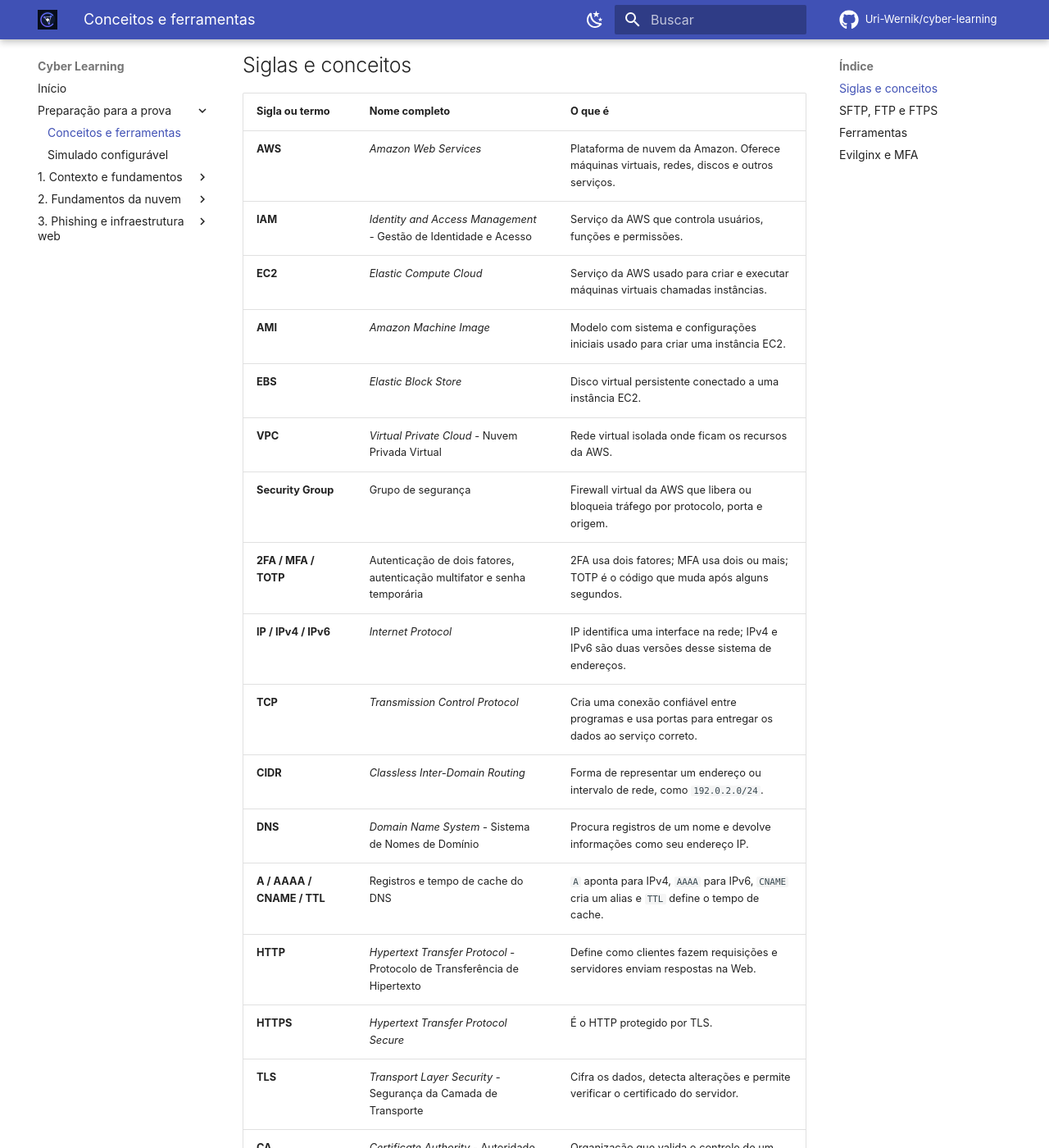
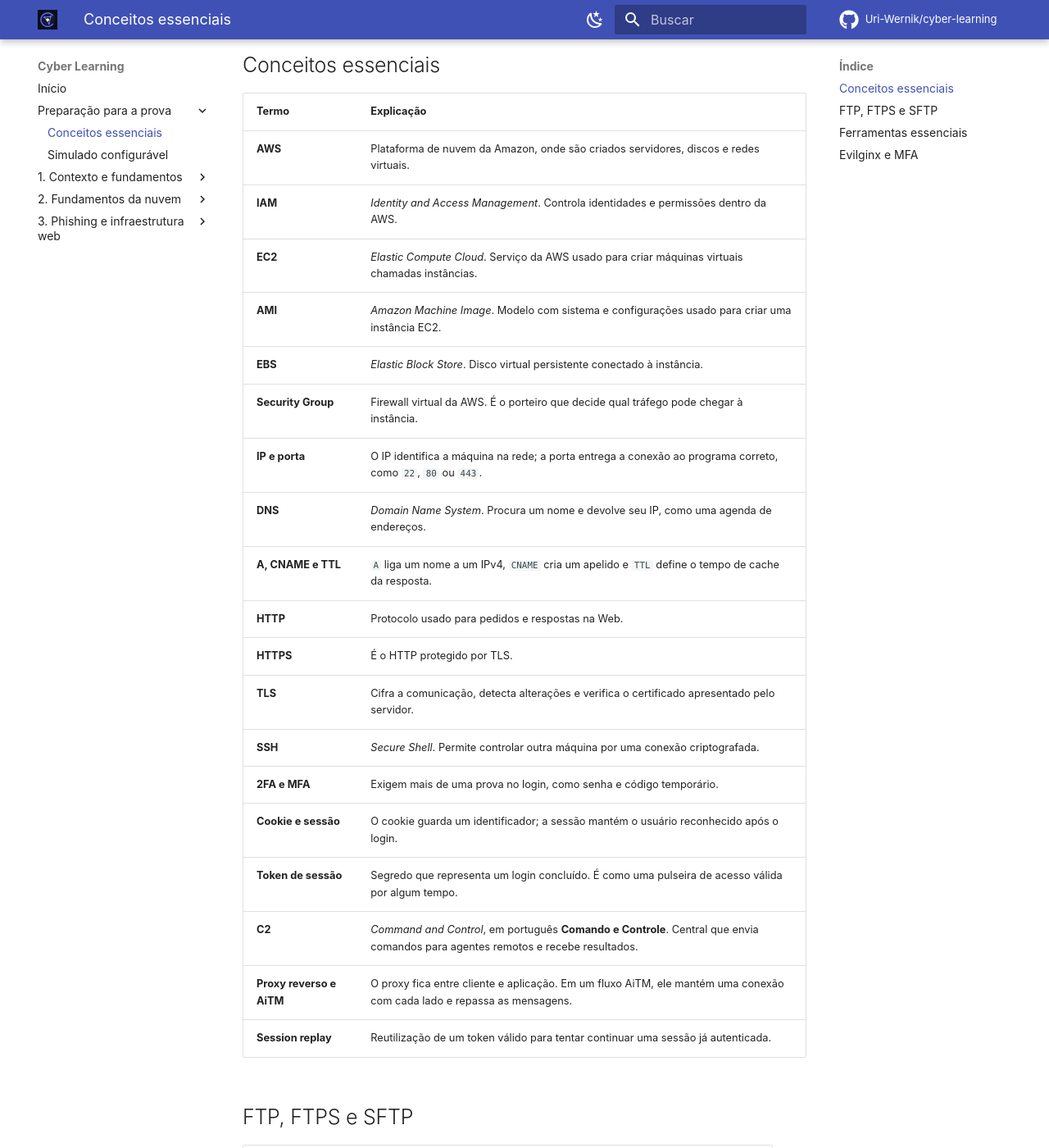
Before and after one commit to Uri-Wernik/cyber-learning, an MkDocs documentation site: the page built from Cloud-Based Hacking/04-preparacao-para-prova/01-guia-de-estudo.md, in a window 1280 px wide and 1400 px high, scrolled down 224 px. Shown: the whole window at 82% size. Built offline with MkDocs 1.6.1 and Material for MkDocs 9.7.7, drawn with Linux system fonts in a browser that asks for light colours; some of the changed text lies outside the part shown.

Commit message:
docs: keep only essential course concepts
Co-authored-by: Copilot <223556219+Copilot@users.noreply.github.com>

```diff
--- a/Cloud-Based Hacking/04-preparacao-para-prova/01-guia-de-estudo.md
+++ b/Cloud-Based Hacking/04-preparacao-para-prova/01-guia-de-estudo.md
@@ -1,67 +1,52 @@
-# Siglas, conceitos e ferramentas do curso
+# O essencial das aulas 1 a 22
 
-Resumo das siglas e tecnologias estudadas nas aulas 1 a 22.
+Somente os conceitos e as ferramentas mais importantes do curso.
 
-## Siglas e conceitos
+## Conceitos essenciais
 
-| Sigla ou termo | Nome completo | O que é |
-|---|---|---|
-| **AWS** | *Amazon Web Services* | Plataforma de nuvem da Amazon. Oferece máquinas virtuais, redes, discos e outros serviços. |
-| **IAM** | *Identity and Access Management* - Gestão de Identidade e Acesso | Serviço da AWS que controla usuários, funções e permissões. |
-| **EC2** | *Elastic Compute Cloud* | Serviço da AWS usado para criar e executar máquinas virtuais chamadas instâncias. |
-| **AMI** | *Amazon Machine Image* | Modelo com sistema e configurações iniciais usado para criar uma instância EC2. |
-| **EBS** | *Elastic Block Store* | Disco virtual persistente conectado a uma instância EC2. |
-| **VPC** | *Virtual Private Cloud* - Nuvem Privada Virtual | Rede virtual isolada onde ficam os recursos da AWS. |
-| **Security Group** | Grupo de segurança | Firewall virtual da AWS que libera ou bloqueia tráfego por protocolo, porta e origem. |
-| **2FA / MFA / TOTP** | Autenticação de dois fatores, autenticação multifator e senha temporária | 2FA usa dois fatores; MFA usa dois ou mais; TOTP é o código que muda após alguns segundos. |
-| **IP / IPv4 / IPv6** | *Internet Protocol* | IP identifica uma interface na rede; IPv4 e IPv6 são duas versões desse sistema de endereços. |
-| **TCP** | *Transmission Control Protocol* | Cria uma conexão confiável entre programas e usa portas para entregar os dados ao serviço correto. |
-| **CIDR** | *Classless Inter-Domain Routing* | Forma de representar um endereço ou intervalo de rede, como `192.0.2.0/24`. |
-| <span id="dns"></span>**DNS** | *Domain Name System* - Sistema de Nomes de Domínio | Procura registros de um nome e devolve informações como seu endereço IP. |
-| **A / AAAA / CNAME / TTL** | Registros e tempo de cache do DNS | `A` aponta para IPv4, `AAAA` para IPv6, `CNAME` cria um alias e `TTL` define o tempo de cache. |
-| **HTTP** | *Hypertext Transfer Protocol* - Protocolo de Transferência de Hipertexto | Define como clientes fazem requisições e servidores enviam respostas na Web. |
-| <span id="https"></span>**HTTPS** | *Hypertext Transfer Protocol Secure* | É o HTTP protegido por TLS. |
-| **TLS** | *Transport Layer Security* - Segurança da Camada de Transporte | Cifra os dados, detecta alterações e permite verificar o certificado do servidor. |
-| **CA** | *Certificate Authority* - Autoridade Certificadora | Organização que valida o controle de um nome e assina certificados TLS. |
-| **ACME** | *Automatic Certificate Management Environment* | Protocolo que automatiza a emissão e a renovação de certificados TLS. |
-| **SSH** | *Secure Shell* | Protocolo para acessar e controlar outra máquina por uma conexão criptografada. |
-| **HTML / CSS / JS / DOM** | Estrutura, estilo, comportamento e modelo da página | HTML organiza, CSS estiliza, JavaScript controla ações e o DOM representa a página na memória. |
-| **POST / PHP** | Método HTTP e linguagem de servidor | POST envia dados no corpo da requisição; PHP processa esses dados no servidor. |
-| **C2** | *Command and Control* - Comando e Controle | Central que envia comandos para agentes remotos e recebe os resultados. |
-| **AiTM** | *Adversary-in-the-Middle* - Adversário no Meio | Intermediário ativo que mantém uma conexão com cada lado e repassa as mensagens. |
-| <span id="token-de-sessao"></span>**Token de sessão** | Identificador secreto de uma sessão | Representa um login concluído e permite que o servidor reconheça o usuário nas próximas requisições. |
-| <span id="session-replay"></span>**Session replay** | Reutilização de sessão | Uso de um token válido em outro cliente para tentar continuar a sessão já autenticada. |
-| **WebAuthn / FIDO2 / Passkey** | Padrões de autenticação ligados ao domínio | Usam criptografia em vez de uma senha reutilizável e são mais resistentes a proxies de phishing. |
+| Termo | Explicação |
+|---|---|
+| **AWS** | Plataforma de nuvem da Amazon, onde são criados servidores, discos e redes virtuais. |
+| **IAM** | *Identity and Access Management*. Controla identidades e permissões dentro da AWS. |
+| **EC2** | *Elastic Compute Cloud*. Serviço da AWS usado para criar máquinas virtuais chamadas instâncias. |
+| **AMI** | *Amazon Machine Image*. Modelo com sistema e configurações usado para criar uma instância EC2. |
+| **EBS** | *Elastic Block Store*. Disco virtual persistente conectado à instância. |
+| **Security Group** | Firewall virtual da AWS. É o porteiro que decide qual tráfego pode chegar à instância. |
+| **IP e porta** | O IP identifica a máquina na rede; a porta entrega a conexão ao programa correto, como `22`, `80` ou `443`. |
+| <span id="dns"></span>**DNS** | *Domain Name System*. Procura um nome e devolve seu IP, como uma agenda de endereços. |
+| **A, CNAME e TTL** | `A` liga um nome a um IPv4, `CNAME` cria um apelido e `TTL` define o tempo de cache da resposta. |
+| **HTTP** | Protocolo usado para pedidos e respostas na Web. |
+| <span id="https"></span>**HTTPS** | É o HTTP protegido por TLS. |
+| **TLS** | Cifra a comunicação, detecta alterações e verifica o certificado apresentado pelo servidor. |
+| **SSH** | *Secure Shell*. Permite controlar outra máquina por uma conexão criptografada. |
+| **2FA e MFA** | Exigem mais de uma prova no login, como senha e código temporário. |
+| **Cookie e sessão** | O cookie guarda um identificador; a sessão mantém o usuário reconhecido após o login. |
+| <span id="token-de-sessao"></span>**Token de sessão** | Segredo que representa um login concluído. É como uma pulseira de acesso válida por algum tempo. |
+| **C2** | *Command and Control*, em português **Comando e Controle**. Central que envia comandos para agentes remotos e recebe resultados. |
+| **Proxy reverso e AiTM** | O proxy fica entre cliente e aplicação. Em um fluxo AiTM, ele mantém uma conexão com cada lado e repassa as mensagens. |
+| <span id="session-replay"></span>**Session replay** | Reutilização de um token válido para tentar continuar uma sessão já autenticada. |
 
-## SFTP, FTP e FTPS
+## FTP, FTPS e SFTP
 
-| Sigla | Nome completo | O que é |
-|---|---|---|
-| **FTP** | *File Transfer Protocol* - Protocolo de Transferência de Arquivos | Transfere arquivos, mas não possui criptografia nativa. |
-| **FTPS** | *FTP over TLS* | É o FTP protegido por TLS. |
-| **SFTP** | *SSH File Transfer Protocol* | Transfere arquivos dentro do SSH, normalmente pela porta `22`. Não é FTP com SSH. |
+| Protocolo | Explicação |
+|---|---|
+| **FTP** | Transfere arquivos, mas não possui criptografia nativa. |
+| **FTPS** | É o FTP protegido por TLS. |
+| **SFTP** | Transfere arquivos dentro do SSH, normalmente pela porta `22`. Não é FTP com SSH. |
 
-## Ferramentas
+## Ferramentas essenciais
 
-| Ferramenta | O que faz |
+| Ferramenta | Para que serve |
 |---|---|
-| **AWS Console** | Painel usado para criar e administrar recursos da AWS. |
-| **Kali Linux** | Distribuição Linux que reúne ferramentas de redes e segurança. |
-| **OpenSSH** | Implementa o cliente `ssh`, o servidor `sshd` e o SFTP. |
-| <span id="apache"></span>**Apache** | Servidor web que recebe requisições HTTP/HTTPS e entrega arquivos ou conteúdo processado. |
-| **FileZilla** | Cliente gráfico usado para enviar e baixar arquivos; no curso, utiliza SFTP. |
-| **APT / systemctl** | APT instala pacotes; `systemctl` inicia, para e consulta serviços do Linux. |
-| **ss / curl** | `ss` mostra portas em escuta; `curl` envia requisições e mostra respostas HTTP/HTTPS. |
-| **chown** | Altera o usuário e o grupo proprietários de arquivos e diretórios. |
-| **dig / Resolve-DnsName** | Consultam registros DNS no Linux e no Windows. |
-| **Let's Encrypt** | Autoridade certificadora que emite certificados TLS automaticamente. |
-| <span id="certbot"></span>**Certbot** | Cliente ACME que solicita certificados e pode configurar o Apache. |
-| **Git / Go / Make** | Git baixa o código, Go é a linguagem do Evilginx e Make executa as etapas de compilação. |
-| <span id="evilginx"></span>**Evilginx** | Framework de proxy reverso AiTM que intermedeia logins e pode observar o token emitido após o MFA. |
-| **Phishlet** | Arquivo de configuração do Evilginx que descreve hosts, caminhos e cookies de um fluxo. |
+| **Kali Linux** | Sistema Linux que reúne ferramentas de redes e segurança. |
+| <span id="apache"></span>**Apache** | Servidor web. Funciona como um garçom: recebe o pedido, busca o conteúdo e entrega a resposta. |
+| **PHP** | Linguagem executada no servidor para receber dados, aplicar regras e gerar respostas. |
+| **FileZilla** | Programa gráfico usado para enviar e baixar arquivos por SFTP. |
+| <span id="certbot"></span>**Certbot, ACME e Let's Encrypt** | Certbot usa o protocolo ACME para pedir à Let's Encrypt um certificado TLS e pode configurar o Apache. |
+| <span id="evilginx"></span>**Evilginx** | Framework de proxy reverso AiTM que intermedeia um login e pode observar o token emitido após o MFA. |
 
 ## Evilginx e MFA
 
-O Evilginx não quebra o MFA. Ele encaminha o login verdadeiro em tempo real e pode observar o token de sessão criado **depois** que o segundo fator foi aceito.
+O Evilginx não quebra o MFA. Ele encaminha o login verdadeiro e pode observar o token criado **depois** que o segundo fator foi aceito.
 
 [Abrir o simulado das 22 aulas :material-arrow-right:](../quiz.md){ .md-button .md-button--primary }
--- a/mkdocs.yml
+++ b/mkdocs.yml
@@ -88,7 +88,7 @@ extra:
 nav:
   - Início: index.md
   - Preparação para a prova:
-      - Conceitos e ferramentas: 04-preparacao-para-prova/01-guia-de-estudo.md
+      - Conceitos essenciais: 04-preparacao-para-prova/01-guia-de-estudo.md
       - Simulado configurável: quiz.md
   - 1. Contexto e fundamentos:
       - 1. Visão geral do curso: 01-introduction-to-cloud-computing-for-hackers/01-teaser.md
```
Also changed, not shown: 1 other file.
